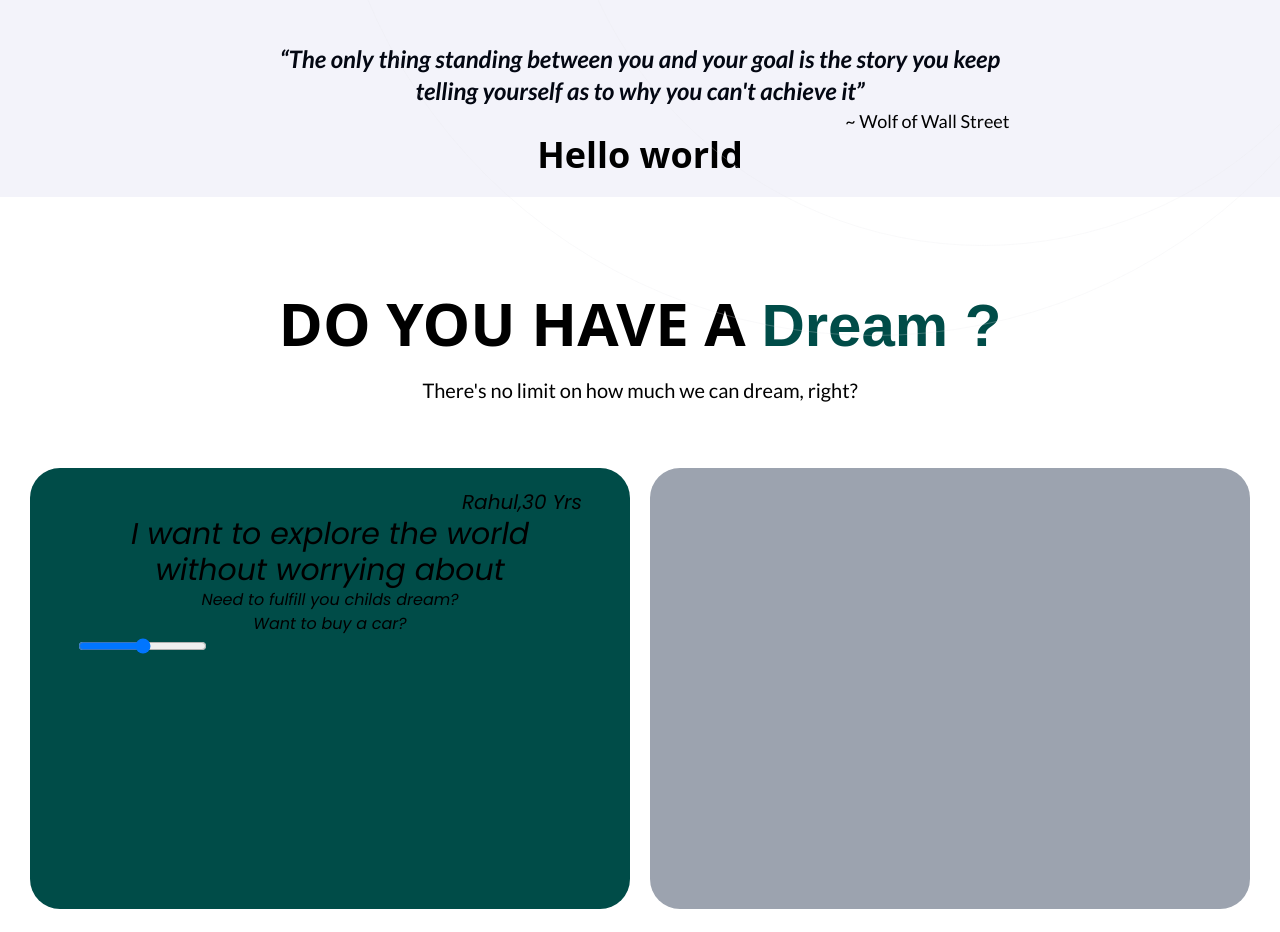
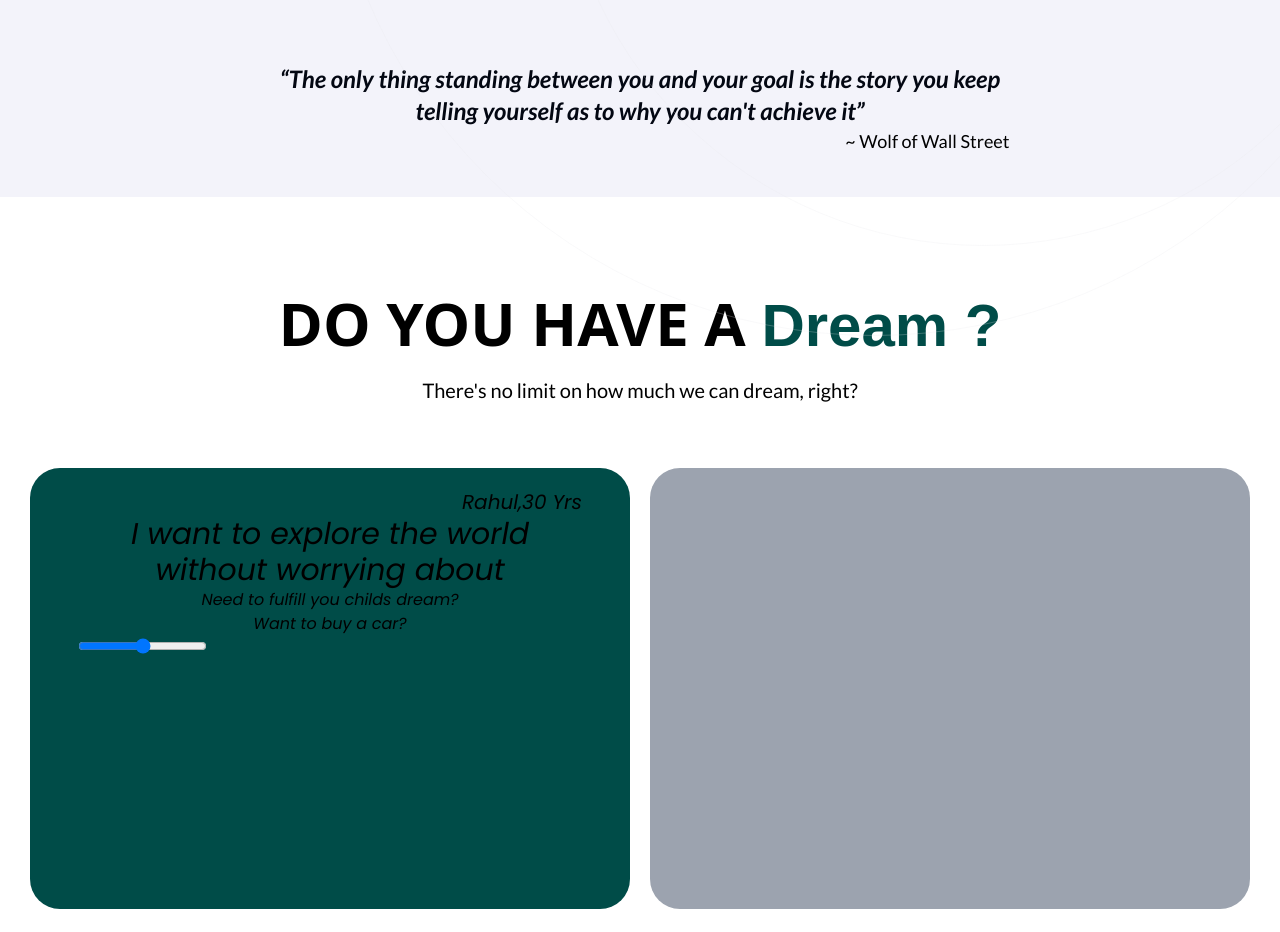
Before and after one commit to Custard-app/rs-web, a Next.js app: page / in a window 1280 px wide. Shown: the part 860-1792 px from the top of the page. Built offline with nearby package versions, Linux system fonts and the light colour scheme; a web font is replaced by a local one.

Commit message:
testing done

```diff
--- a/src/app/page.js
+++ b/src/app/page.js
@@ -20,7 +20,6 @@ export default function Home() {
             <p className="w-full text-right text-lg font-lato font-medium">
               ~ Wolf of Wall Street
             </p>
-            <p className='text-4xl font-bold'>Hello world</p>
           </div>
         </div>
         <Dreamsection />
```
